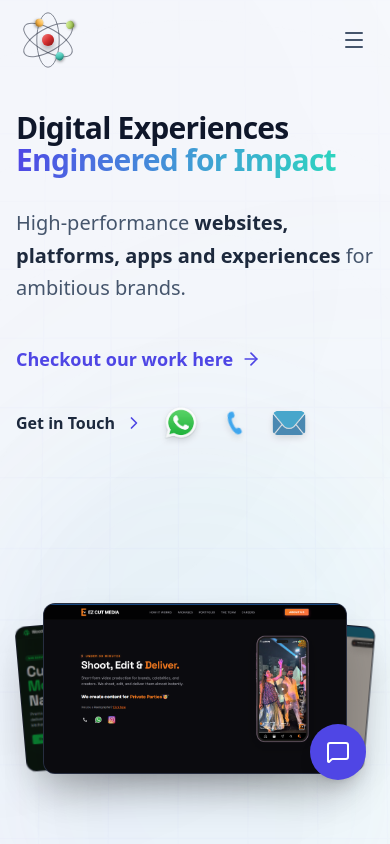
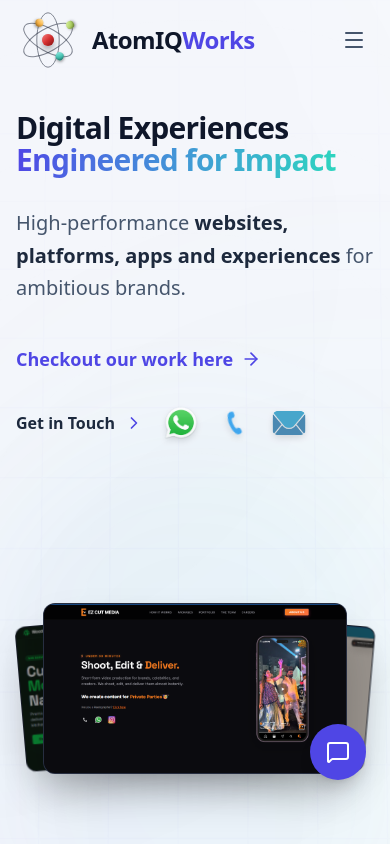
Before and after one commit to krishnachandra/atomiqworks, a Next.js app: page / in a window 390 px wide. Shown: the top 844 px of the page. Built offline with nearby package versions, Linux system fonts and the light colour scheme.

Commit message:
Make logo text visible on mobile sizes

```diff
--- a/src/components/layout/Navbar.tsx
+++ b/src/components/layout/Navbar.tsx
@@ -30,7 +30,7 @@ export function Navbar() {
             <div className="max-w-7xl mx-auto px-4 sm:px-6 lg:px-8 h-20 flex items-center justify-between pointer-events-auto relative">
                 <Link href="/" className="flex items-center gap-3 group w-auto shrink-0 relative pointer-events-auto">
                     <AtomiqLogo size={32} className="group-hover:scale-110 transition-transform duration-300" />
-                    <span className="hidden sm:inline-block text-2xl tracking-tight">
+                    <span className="inline-block text-2xl tracking-tight">
                         <span className="font-semibold text-brand-dark">AtomIQ</span><span className="font-bold text-brand-primary">Works</span>
                     </span>
                 </Link>
```
